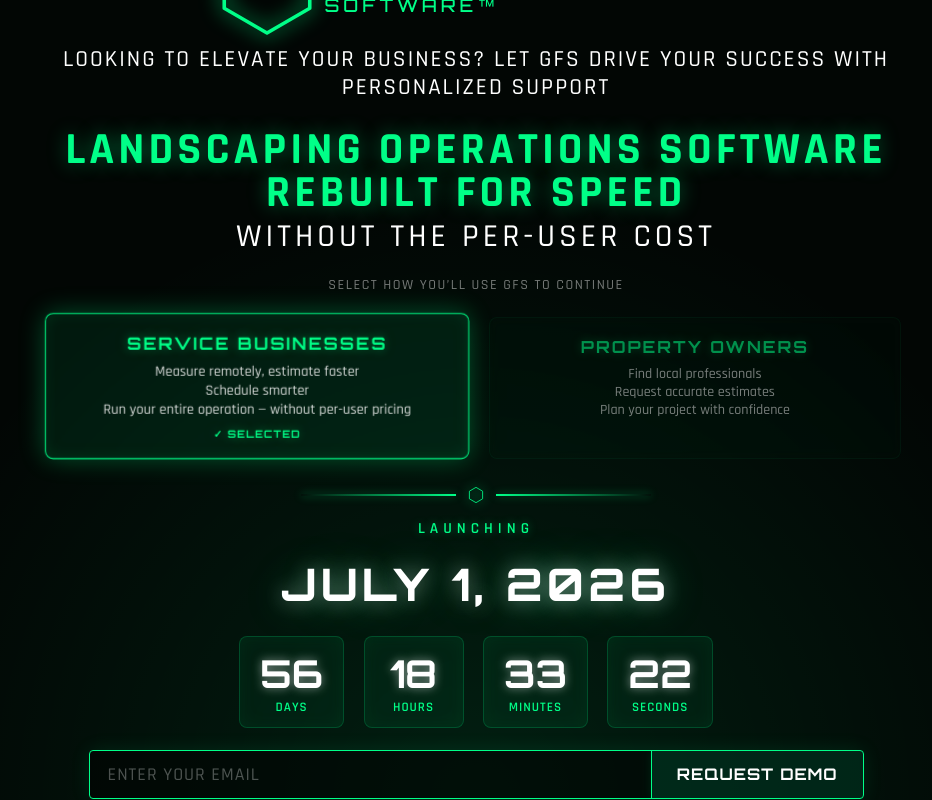
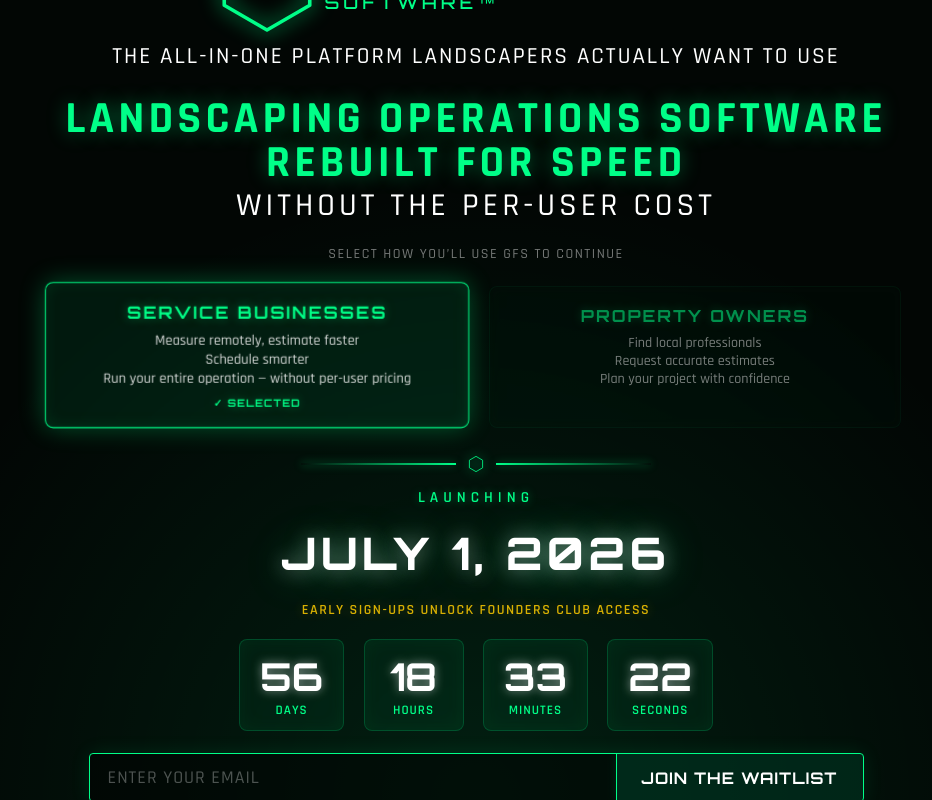
Before and after one commit to GFS-TRK3/gfs-landing, a React (Vite) app: page / in a window 1280 px wide. Shown: the whole page, without its empty margins (164-1096 px from the left). Built offline with nearby package versions, Linux system fonts and the light colour scheme.

Commit message:
redesign3

```diff
--- a/src/App.css
+++ b/src/App.css
@@ -319,9 +319,26 @@
   font-size: clamp(1.4rem, 3.5vw, 3rem);
   font-weight: 800;
   letter-spacing: 4px;
-  margin: 0 0 8px 0;
+  margin: 0 0 4px 0;
   text-transform: uppercase;
   text-shadow: 0 0 20px rgba(255, 255, 255, 0.4), 0 0 40px var(--glow-spread-color);
+}
+
+.founders-hint {
+  font-family: 'Rajdhani', sans-serif;
+  font-size: clamp(11px, 1.2vw, 14px);
+  font-weight: 600;
+  color: #ffcc00;
+  letter-spacing: 1.5px;
+  text-transform: uppercase;
+  margin: 0 0 4px 0;
+  text-shadow: 0 0 12px rgba(255, 204, 0, 0.3);
+  animation: subtlePulse 3s ease-in-out infinite;
+}
+
+@keyframes subtlePulse {
+  0%, 100% { opacity: 0.8; }
+  50% { opacity: 1; }
 }
 
 /* Countdown */
@@ -734,10 +751,11 @@
   font-family: 'Rajdhani', sans-serif;
   font-size: clamp(15px, 1.5vw, 18px);
   font-weight: 600;
-  color: rgba(255, 255, 255, 0.65);
+  color: #ffcc00;
   letter-spacing: 1px;
   text-transform: uppercase;
   margin: 0 0 6px 0;
+  text-shadow: 0 0 12px rgba(255, 204, 0, 0.3);
 }
 
 .conf-closing {
@@ -748,6 +766,29 @@
   letter-spacing: 1px;
   text-transform: uppercase;
   margin: 0;
+}
+
+.share-link-btn {
+  background: rgba(0, 255, 136, 0.12);
+  color: var(--primary-color);
+  border: 1px solid var(--primary-color);
+  border-radius: 20px;
+  padding: 4px 16px;
+  font-family: 'Orbitron', sans-serif;
+  font-size: clamp(10px, 1.1vw, 12px);
+  font-weight: 700;
+  letter-spacing: 1px;
+  text-transform: uppercase;
+  cursor: pointer;
+  margin-left: 8px;
+  transition: all 0.2s ease;
+  text-shadow: 0 0 8px var(--glow-spread-color);
+}
+
+.share-link-btn:hover {
+  background: rgba(0, 255, 136, 0.25);
+  box-shadow: 0 0 15px rgba(0, 255, 136, 0.3);
+  transform: scale(1.05);
 }
 
 /* Sequential Stagger Animations */
--- a/src/App.tsx
+++ b/src/App.tsx
@@ -48,7 +48,7 @@
   const getButtonText = () => {
     if (isSubmitting) return 'SENDING...';
     if (ctaState === 'empty') return 'Select your role to continue';
-    if (ctaState === 'partial' || ctaState === 'complete') return 'REQUEST DEMO';
+    if (ctaState === 'partial' || ctaState === 'complete') return 'JOIN THE WAITLIST';
     return 'Select your role to continue';
   };
 
@@ -161,9 +161,9 @@
             </div>
 
             <div className="conf-text-section seq-1">
-              <p className="conf-main-text">Thank you for your interest in</p>
-              <p className="conf-main-text">Ground Force Software</p>
-              <p className="conf-sub-text">Your request to receive a demo has been submitted</p>
+              <p className="conf-main-text">You're in — welcome to the</p>
+              <p className="conf-main-text">Founders Club waitlist</p>
+              <p className="conf-sub-text">We'll be in touch soon with your early access details</p>
             </div>
 
             <div className="teaser-section seq-2">
@@ -172,7 +172,7 @@
                 <ul className="teaser-list">
                   <li>• <span className="product-highlight">GFS LANDSCAPING GRID</span> — Save hours measuring remotely</li>
                   <li>• Request accurate estimates from local professionals</li>
-                  <li>• A community forum for ideas, insights, and real projects</li>
+                  <li>• Compare bids from verified local pros</li>
                 </ul>
               ) : (
                 <ul className="teaser-list">
@@ -186,8 +186,23 @@
             {selectedAudience === 'owners' && (
               <p className="conf-supporting seq-3">Plan your project with confidence—before you ever commit</p>
             )}
-            <p className={`conf-expectation ${selectedAudience === 'owners' ? 'seq-4' : 'seq-3'}`}>You'll receive more details by June 1, 2026</p>
-            <p className={`conf-closing ${selectedAudience === 'owners' ? 'seq-5' : 'seq-4'}`}>Be among the first to see what's next</p>
+            <p className={`conf-expectation ${selectedAudience === 'owners' ? 'seq-4' : 'seq-3'}`}>Founders Club members lock in 50% off their subscription</p>
+            <p className={`conf-closing ${selectedAudience === 'owners' ? 'seq-5' : 'seq-4'}`}>
+              Know someone who'd want in?{' '}
+              <button
+                className="share-link-btn"
+                onClick={() => {
+                  navigator.clipboard.writeText('https://www.groundforcesoftware.com');
+                  const btn = document.querySelector('.share-link-btn') as HTMLButtonElement;
+                  if (btn) {
+                    btn.textContent = '✓ Link Copied!';
+                    setTimeout(() => { btn.textContent = 'Copy Link'; }, 2000);
+                  }
+                }}
+              >
+                Copy Link
+              </button>
+            </p>
           </div>
         ) : (
           <>
@@ -211,7 +226,7 @@
                   <h2 className="logo-subtitle">SOFTWARE™</h2>
                 </div>
               </div>
-              <p className="logo-tagline">Looking to elevate your business? Let GFS drive your success with personalized support</p>
+              <p className="logo-tagline">The all-in-one platform landscapers actually want to use</p>
 
               {/* New Hero Headline */}
               <div className="hero-headline">
@@ -270,6 +285,7 @@
             {/* Launch Info */}
             <div className="launching-text">LAUNCHING</div>
             <h3 className="launch-date">JULY 1, 2026</h3>
+            <p className="founders-hint">Early sign-ups unlock Founders Club access</p>
 
             {/* Countdown */}
             <div className="countdown-container">
@@ -311,10 +327,10 @@
                     {getButtonText()}
                   </button>
                 </div>
-                {status === 'error' && <p className="status-msg error">{!selectedAudience ? 'Please select an option above' : 'REQUEST DEMO'}</p>}
+                {status === 'error' && <p className="status-msg error">{!selectedAudience ? 'Please select an option above' : 'Please enter your email'}</p>}
                 {selectedAudience === 'businesses' && <p className="micro-copy tailored-text">Tailored for service businesses</p>}
                 {selectedAudience === 'owners' && <p className="micro-copy tailored-text">Tailored for property owners</p>}
-                <p className="micro-copy">No spam. One update. That's it.</p>
+                <p className="micro-copy">One email. First look. Before everyone else.</p>
               </form>
             </div>
           </>
```
